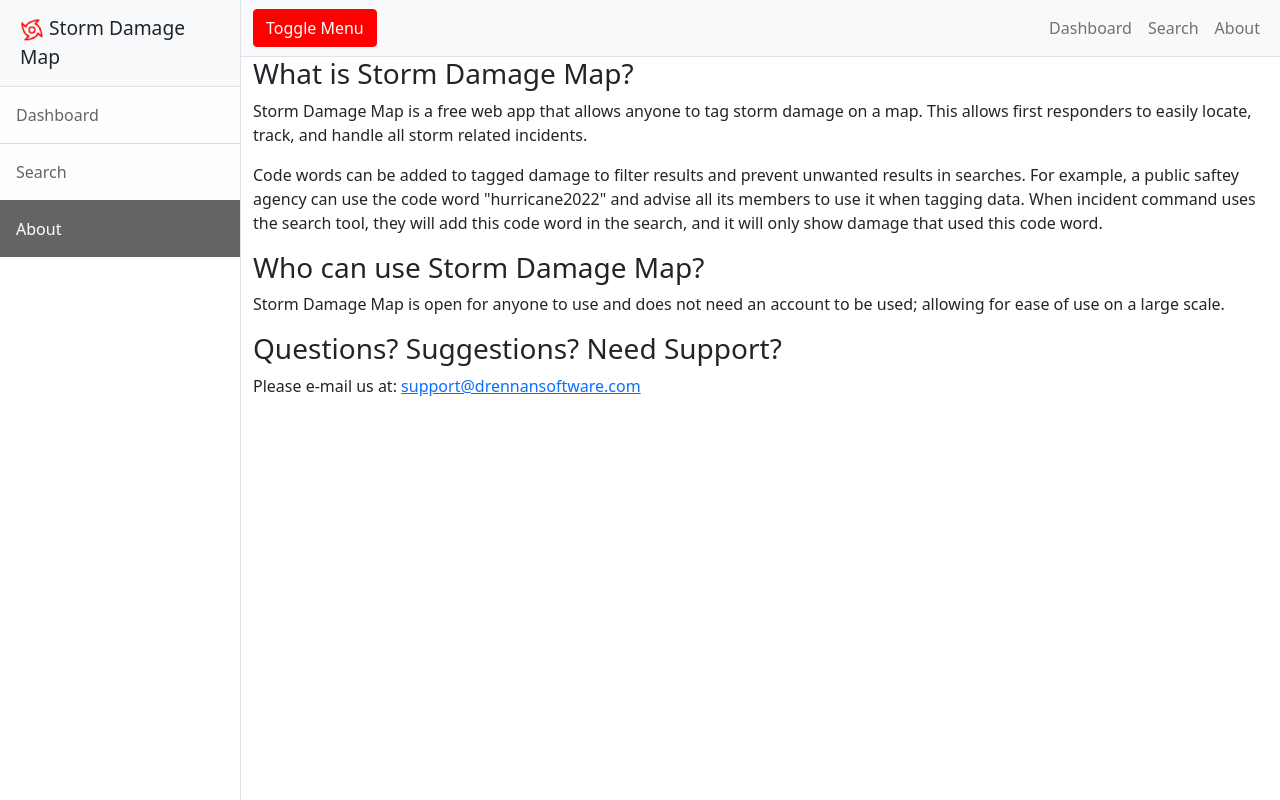
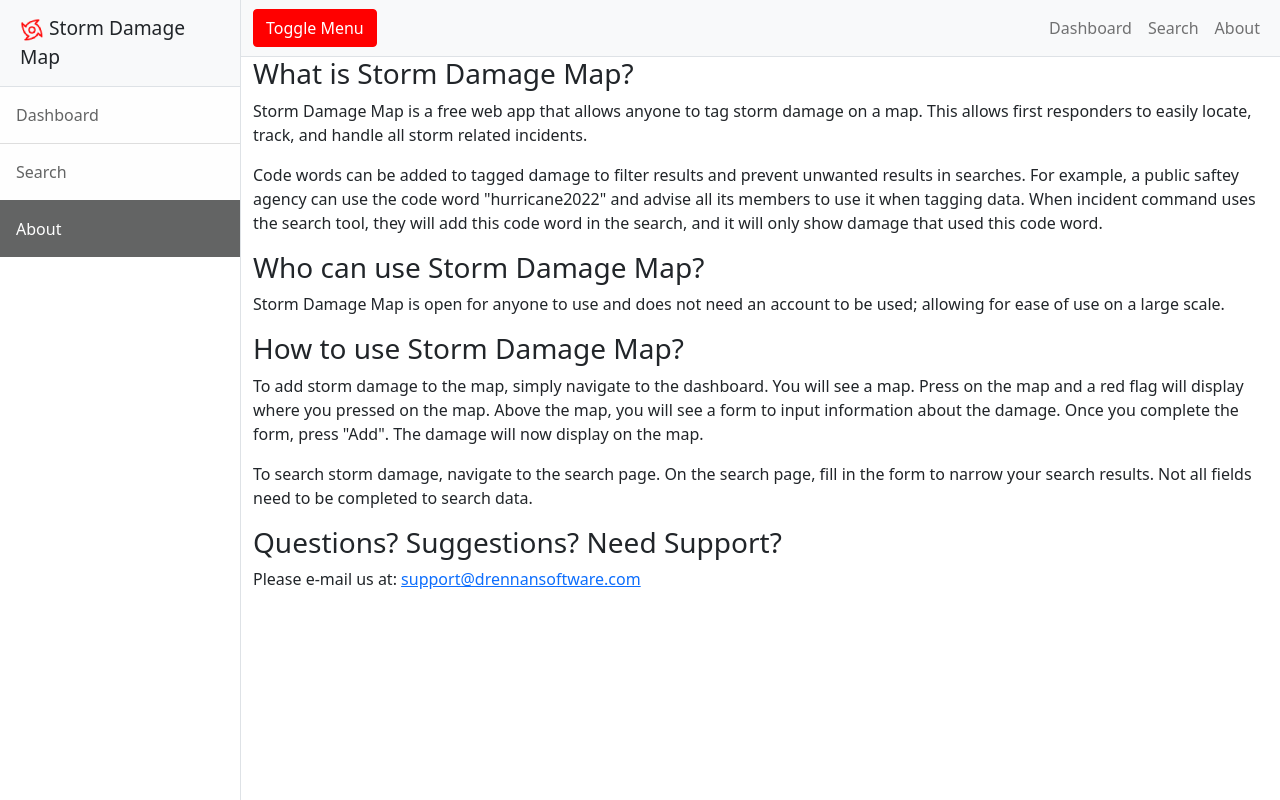
Before and after one commit to MattDrennan/storm-tracker, a React (Create React App) app: page /about in a window 1280 px wide. Built offline with nearby package versions, Linux system fonts and the light colour scheme; no server answers; what react-geocode would draw is missing.

Commit message:
About Page

```diff
--- a/public/index.html
+++ b/public/index.html
@@ -6,7 +6,7 @@
   <link rel="icon" href="%PUBLIC_URL%/favicon.ico" />
   <meta name="viewport" content="width=device-width, initial-scale=1, shrink-to-fit=no" />
   <meta name="theme-color" content="#000000" />
-  <meta name="description" content="Web site created using create-react-app" />
+  <meta name="description" content="Track storm damage with ease." />
   <link rel="apple-touch-icon" href="%PUBLIC_URL%/logo192.png" />
   <!--
       manifest.json provides metadata used when your web app is installed on a
--- a/src/Pages/About.js
+++ b/src/Pages/About.js
@@ -25,6 +25,15 @@ function About(props) {
                 Storm Damage Map is open for anyone to use and does not need an account to be used; allowing for ease of use on a large scale.
             </p>
 
+            <h3>How to use Storm Damage Map?</h3>
+            <p>
+                To add storm damage to the map, simply navigate to the dashboard. You will see a map. Press on the map and a red flag will display where you pressed on the map. Above the map, you will see a form to input information about the damage. Once you complete the form, press "Add". The damage will now display on the map.
+            </p>
+
+            <p>
+                To search storm damage, navigate to the search page. On the search page, fill in the form to narrow your search results. Not all fields need to be completed to search data.
+            </p>
+
             <h3>Questions? Suggestions? Need Support?</h3>
             <p>
                 Please e-mail us at: <a href="mailto: support@drennansoftware.com">support@drennansoftware.com</a>
```
